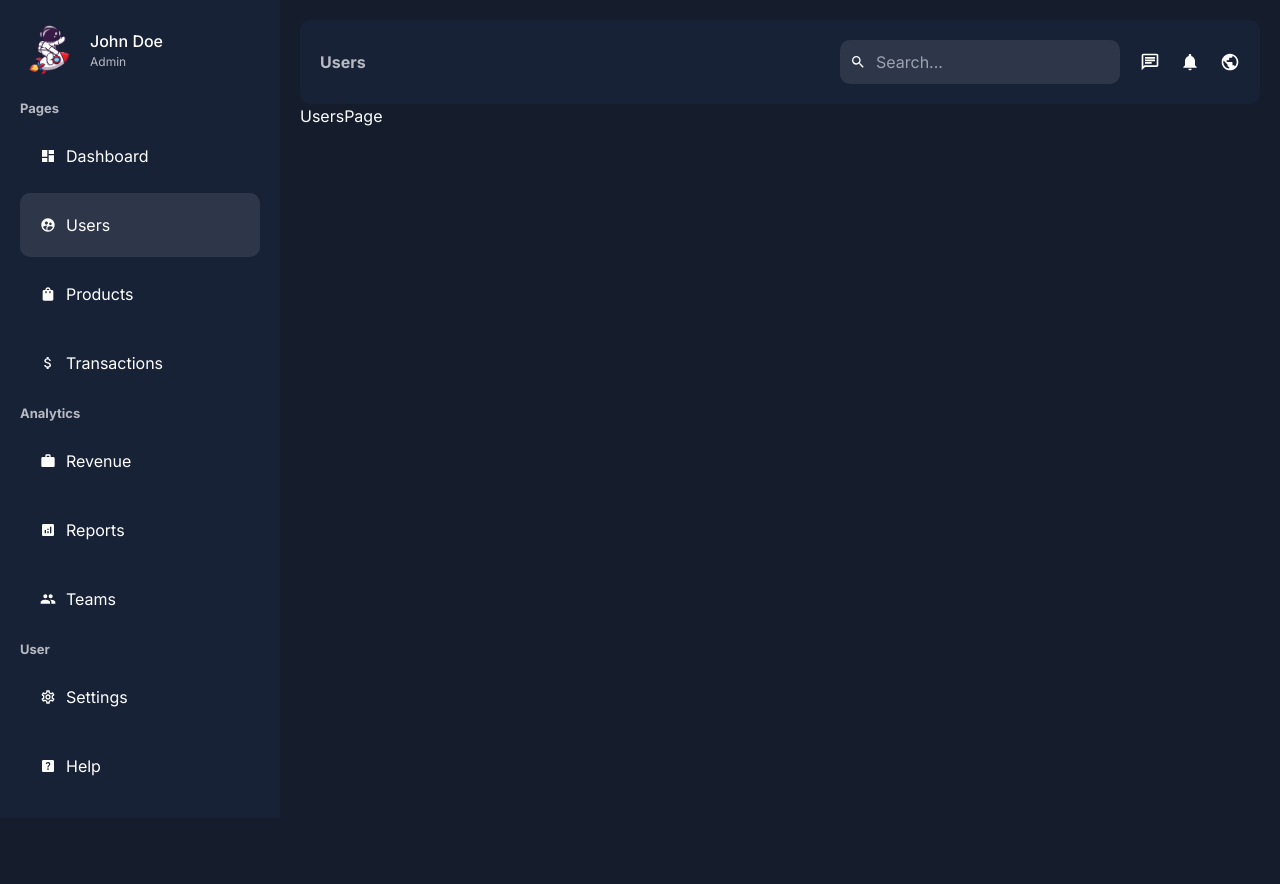
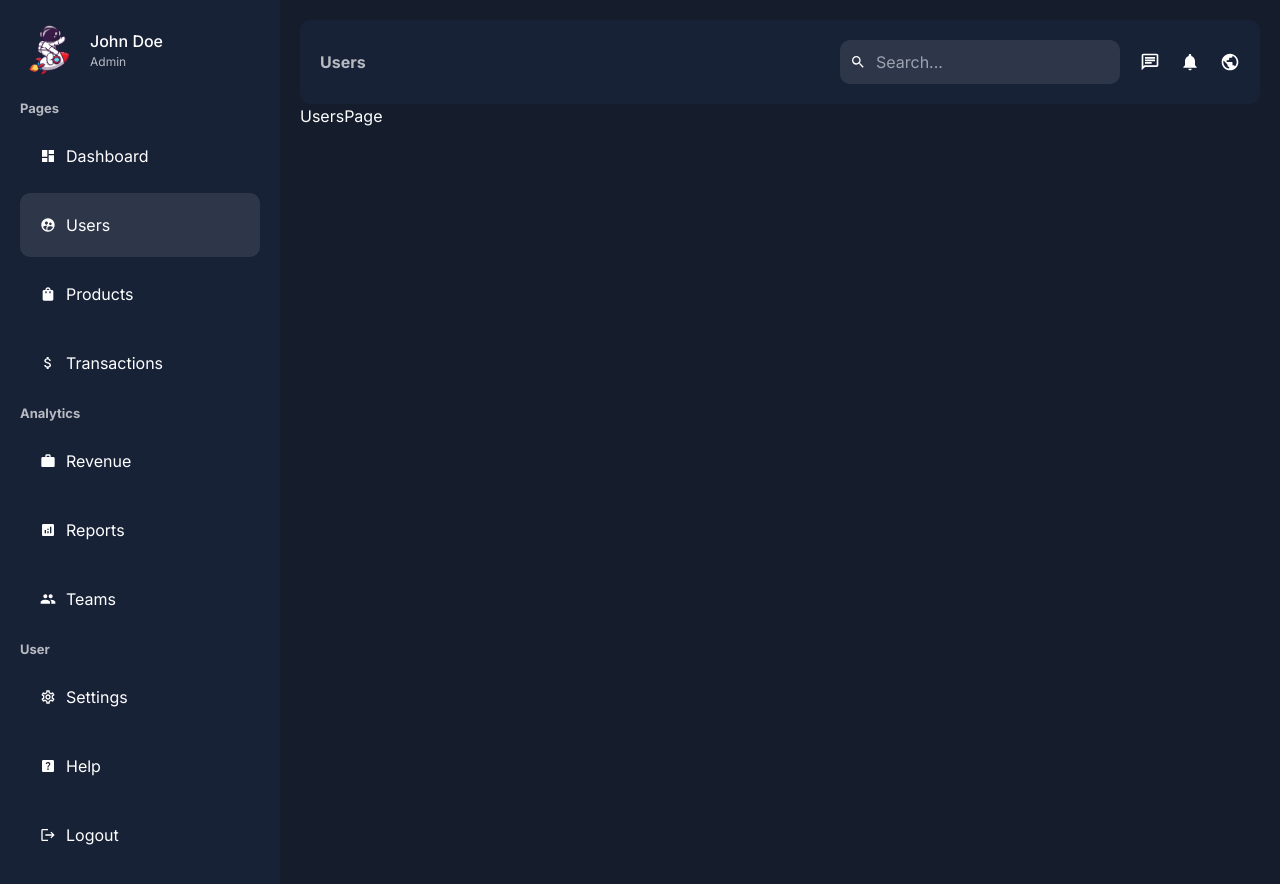
Before and after one commit to SourceSensei/admin-dashboard-next14, a Next.js app: page /dashboard/users in a window 1280 px wide. Shown: the top 884 px of the page. Before the commit the page ends 818 px from the top, so only its background shows below. Built offline with nearby package versions, Linux system fonts and the light colour scheme.

Commit message:
logout update

```diff
--- a/app/ui/dashboard/sidebar/sidebar.tsx
+++ b/app/ui/dashboard/sidebar/sidebar.tsx
@@ -81,7 +81,13 @@ const Sidebar = () => {
   return (
     <div className={styles.container}>
       <div className={styles.user}>
-        <Image className={styles.userImage} src="/astronaut.png" alt="" width={50} height={50} />
+        <Image
+          className={styles.userImage}
+          src="/astronaut.png"
+          alt=""
+          width={50}
+          height={50}
+        />
         <div className={styles.userDetail}>
           <span className={styles.username}>John Doe</span>
           <span className={styles.userTitle}>Admin</span>
@@ -90,14 +96,17 @@ const Sidebar = () => {
       <ul className={styles.list}>
         {menuItems.map((cat) => (
           <li key={cat.title}>
-            <span className={styles.cat}>{cat.title}
-            </span>
+            <span className={styles.cat}>{cat.title}</span>
             {cat.list.map((item) => (
               <MenuLink item={item} key={item.title} />
             ))}
           </li>
         ))}
       </ul>
+      <button className={styles.logout}>
+        <MdLogout />
+        Logout
+      </button>
     </div>
   );
 };
```
